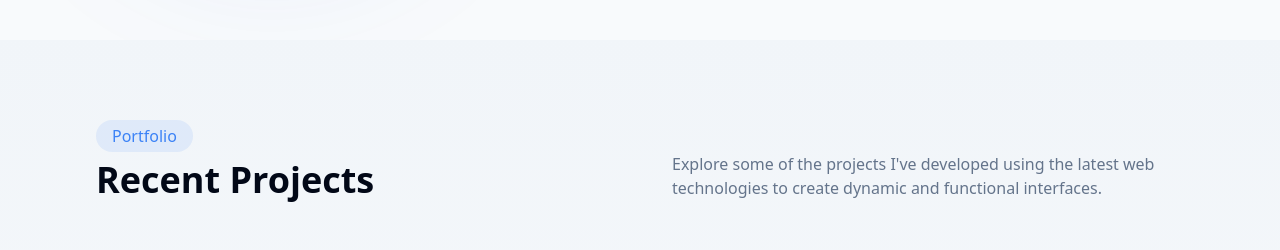
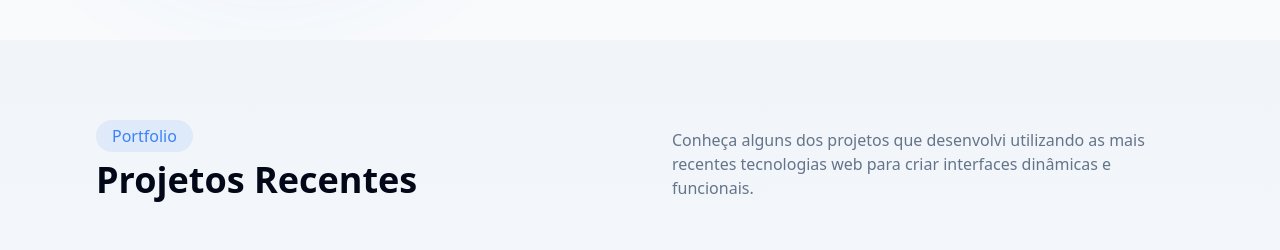
Before and after one commit to GPalhares/portfolio-showcase-react, a React (Vite) app: page / in a window 1280 px wide. Shown: the part 760-1010 px from the top of the page. Built offline with nearby package versions, Linux system fonts and the light colour scheme.

Commit message:
Fix: Resolve useEffect error
The error "Uncaught TypeError: Cannot read properties of null (reading 'useEffect')" is resolved.

```diff
--- a/src/components/Navbar.tsx
+++ b/src/components/Navbar.tsx
@@ -91,13 +91,13 @@ const Navbar = () => {
 
             {/* Botão de Idioma */}
             <Toggle
-              aria-label={language === "pt" ? t("ingles") : t("portugues")}
+              aria-label={language === "pt-BR" ? t("ingles") : t("portugues")}
               pressed={language === "en"}
               onPressedChange={toggleLanguage}
               className="bg-background/10 hover:bg-accent/30 px-3"
             >
               <Globe size={18} />
-              <span className="ml-1 text-xs font-medium">{language === "pt" ? "PT" : "EN"}</span>
+              <span className="ml-1 text-xs font-medium">{language === "pt-BR" ? "PT" : "EN"}</span>
             </Toggle>
           </div>
 
@@ -121,7 +121,7 @@ const Navbar = () => {
 
           {/* Botão de Idioma Mobile */}
           <Toggle
-            aria-label={language === "pt" ? t("ingles") : t("portugues")}
+            aria-label={language === "pt-BR" ? t("ingles") : t("portugues")}
             pressed={language === "en"}
             onPressedChange={toggleLanguage}
             className="bg-background/10 hover:bg-accent/30"
--- a/src/contexts/LanguageContext.tsx
+++ b/src/contexts/LanguageContext.tsx
@@ -1,11 +1,11 @@
 
 import { createContext, useContext, useState } from "react";
 
-type Language = "pt" | "en";
+type Language = "pt-BR" | "en"; // Atualizando o tipo para "pt-BR" em vez de "pt"
 
 type Translations = {
   [key: string]: {
-    pt: string;
+    "pt-BR": string;
     en: string;
   };
 };
@@ -13,25 +13,25 @@ type Translations = {
 // Traduções básicas iniciais
 const translations: Translations = {
   // Navbar
-  "inicio": { pt: "Início", en: "Home" },
-  "projetos": { pt: "Projetos", en: "Projects" },
-  "habilidades": { pt: "Habilidades", en: "Skills" },
-  "contato": { pt: "Contato", en: "Contact" },
-  "downloadCv": { pt: "Download CV", en: "Download CV" },
+  "inicio": { "pt-BR": "Início", en: "Home" },
+  "projetos": { "pt-BR": "Projetos", en: "Projects" },
+  "habilidades": { "pt-BR": "Habilidades", en: "Skills" },
+  "contato": { "pt-BR": "Contato", en: "Contact" },
+  "downloadCv": { "pt-BR": "Download CV", en: "Download CV" },
 
   // Footer
-  "desenvolvedor": { pt: "Desenvolvedor Full Stack com foco em Front-end", en: "Full Stack Developer focusing on Front-end" },
-  "direitos": { pt: "Todos os direitos reservados", en: "All rights reserved" },
-  "termos": { pt: "Termos de Uso", en: "Terms of Use" },
-  "privacidade": { pt: "Política de Privacidade", en: "Privacy Policy" },
+  "desenvolvedor": { "pt-BR": "Desenvolvedor Full Stack com foco em Front-end", en: "Full Stack Developer focusing on Front-end" },
+  "direitos": { "pt-BR": "Todos os direitos reservados", en: "All rights reserved" },
+  "termos": { "pt-BR": "Termos de Uso", en: "Terms of Use" },
+  "privacidade": { "pt-BR": "Política de Privacidade", en: "Privacy Policy" },
 
   // Tema
-  "temaClaro": { pt: "Tema Claro", en: "Light Mode" },
-  "temaEscuro": { pt: "Tema Escuro", en: "Dark Mode" },
+  "temaClaro": { "pt-BR": "Tema Claro", en: "Light Mode" },
+  "temaEscuro": { "pt-BR": "Tema Escuro", en: "Dark Mode" },
 
   // Idioma
-  "portugues": { pt: "Português", en: "Portuguese" },
-  "ingles": { pt: "Inglês", en: "English" }
+  "portugues": { "pt-BR": "Português", en: "Portuguese" },
+  "ingles": { "pt-BR": "Inglês", en: "English" }
 };
 
 type LanguageContextType = {
@@ -45,11 +45,11 @@ const LanguageContext = createContext<LanguageContextType | undefined>(undefined
 export const LanguageProvider = ({ children }: { children: React.ReactNode }) => {
   const [language, setLanguage] = useState<Language>(() => {
     const savedLanguage = localStorage.getItem("language") as Language | null;
-    return savedLanguage || "pt";
+    return savedLanguage || "pt-BR"; // Valor padrão atualizado para "pt-BR"
   });
 
   const toggleLanguage = () => {
-    const newLanguage = language === "pt" ? "en" : "pt";
+    const newLanguage = language === "pt-BR" ? "en" : "pt-BR"; // Atualizado para "pt-BR"
     localStorage.setItem("language", newLanguage);
     setLanguage(newLanguage);
   };
```
Also changed, not shown: src/App.tsx (+7 -1 lines).
